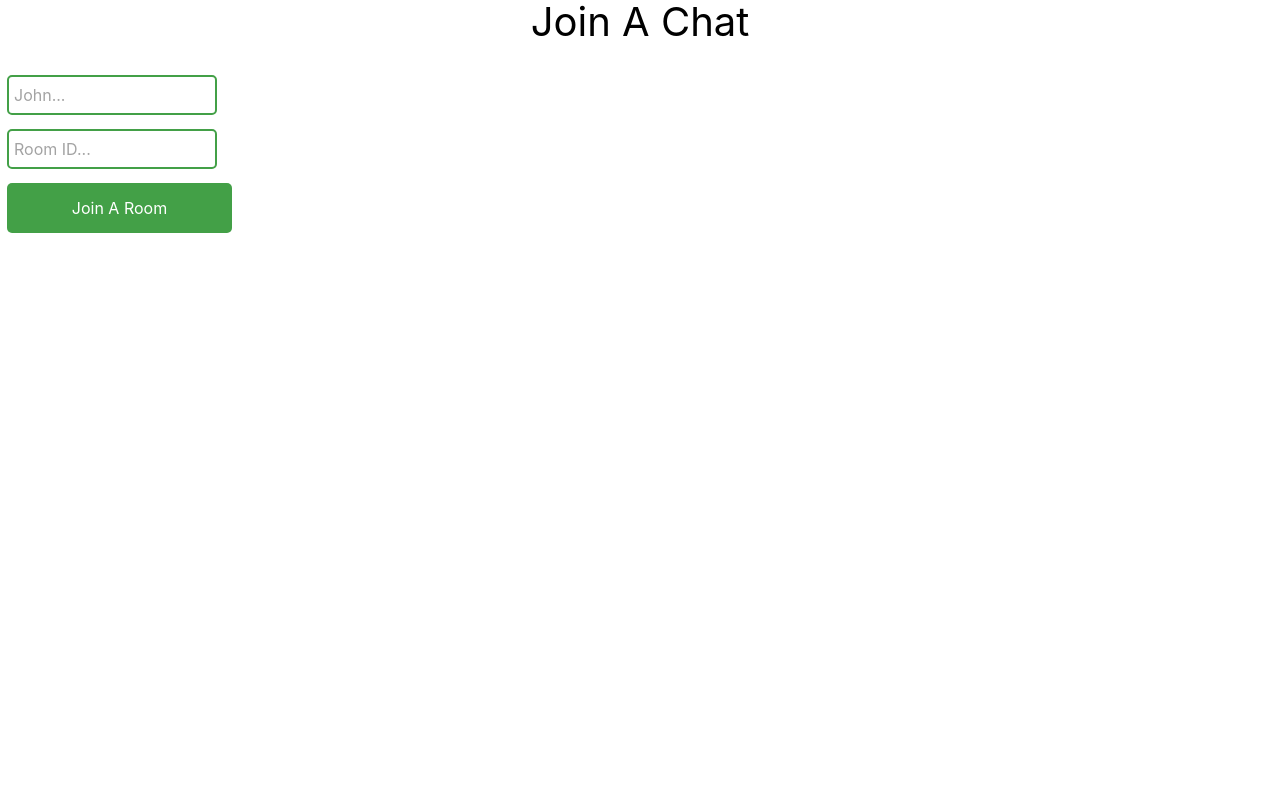
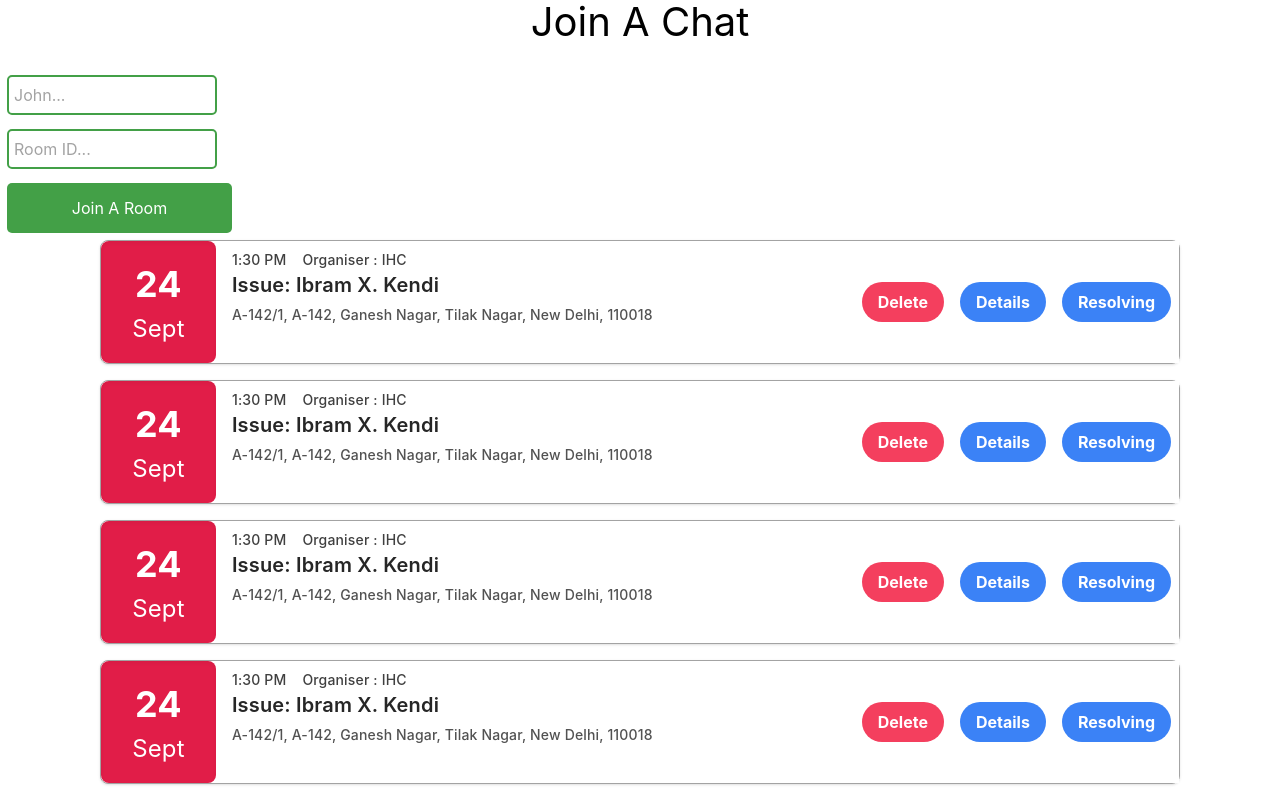
Before and after one commit to phsaurav/somadhan, a React (Create React App) app: page /login in a window 1280 px wide. Shown: the part 808-1608 px from the top of the page. Before the commit the page ends 1048 px from the top, so only its background shows below. Built offline with nearby package versions, Linux system fonts and the light colour scheme; no server answers.

Commit message:
issue cards

```diff
--- /dev/null
+++ b/public/issueLists.json
@@ -0,0 +1,31 @@
+[
+  {
+    "key_id": 0,
+    "issue_name": "Ibram X. Kendi",
+    "date": "10/20/21",
+    "time": "10:00 PM",
+    "description": "Antiracism is a transformative concept that reorients and reenergizes the conversation about racism—and, even more fundamentally, points us toward liberating new ways of thinking about ourselves and each other. At its core, racism is a powerful system that creates false hierarchies of human value; its warped logic extends beyond race, from the way we regard people of different ethnicities or skin colors to the way we treat people of different sexes, gender identities, and body types. Racism intersects with class and culture and geography and even changes the way we see and value ourselves. In How to Be an Antiracist, Kendi takes readers through a widening circle of antiracist ideas—from the most basic concepts to visionary possibilities—that will help readers see all forms of racism clearly, understand their poisonous consequences, and work to oppose them in our systems and in ourselves.\n\nKendi weaves an electrifying combination of ethics, history, law, and science with his own personal story of awakening to antiracism. This is an essential work for anyone who wants to go beyond the awareness of racism to the next step: contributing to the formation of a just and equitable society."
+  },
+  {
+    "key_id": 1,
+    "issue_name": "Ibram X. Kendi",
+    "date": "10/20/21",
+    "time": "10:00 PM",
+    "description": "Antiracism is a transformative concept that reorients and reenergizes the conversation about racism—and, even more fundamentally, points us toward liberating new ways of thinking about ourselves and each other. At its core, racism is a powerful system that creates false hierarchies of human value; its warped logic extends beyond race, from the way we regard people of different ethnicities or skin colors to the way we treat people of different sexes, gender identities, and body types. Racism intersects with class and culture and geography and even changes the way we see and value ourselves. In How to Be an Antiracist, Kendi takes readers through a widening circle of antiracist ideas—from the most basic concepts to visionary possibilities—that will help readers see all forms of racism clearly, understand their poisonous consequences, and work to oppose them in our systems and in ourselves.\n\nKendi weaves an electrifying combination of ethics, history, law, and science with his own personal story of awakening to antiracism. This is an essential work for anyone who wants to go beyond the awareness of racism to the next step: contributing to the formation of a just and equitable society."
+  },
+  {
+    "key_id": 2,
+    "issue_name": "Ibram X. Kendi",
+    "date": "10/20/21",
+    "time": "10:00 PM",
+    "description": "Antiracism is a transformative concept that reorients and reenergizes the conversation about racism—and, even more fundamentally, points us toward liberating new ways of thinking about ourselves and each other. At its core, racism is a powerful system that creates false hierarchies of human value; its warped logic extends beyond race, from the way we regard people of different ethnicities or skin colors to the way we treat people of different sexes, gender identities, and body types. Racism intersects with class and culture and geography and even changes the way we see and value ourselves. In How to Be an Antiracist, Kendi takes readers through a widening circle of antiracist ideas—from the most basic concepts to visionary possibilities—that will help readers see all forms of racism clearly, understand their poisonous consequences, and work to oppose them in our systems and in ourselves.\n\nKendi weaves an electrifying combination of ethics, history, law, and science with his own personal story of awakening to antiracism. This is an essential work for anyone who wants to go beyond the awareness of racism to the next step: contributing to the formation of a just and equitable society."
+  },
+  {
+    "key_id": 3,
+    "issue_name": "Ibram X. Kendi",
+    "date": "10/20/21",
+    "time": "10:00 PM",
+    "description": "Antiracism is a transformative concept that reorients and reenergizes the conversation about racism—and, even more fundamentally, points us toward liberating new ways of thinking about ourselves and each other. At its core, racism is a powerful system that creates false hierarchies of human value; its warped logic extends beyond race, from the way we regard people of different ethnicities or skin colors to the way we treat people of different sexes, gender identities, and body types. Racism intersects with class and culture and geography and even changes the way we see and value ourselves. In How to Be an Antiracist, Kendi takes readers through a widening circle of antiracist ideas—from the most basic concepts to visionary possibilities—that will help readers see all forms of racism clearly, understand their poisonous consequences, and work to oppose them in our systems and in ourselves.\n\nKendi weaves an electrifying combination of ethics, history, law, and science with his own personal story of awakening to antiracism. This is an essential work for anyone who wants to go beyond the awareness of racism to the next step: contributing to the formation of a just and equitable society."
+  }
+
+]
--- a/src/App.js
+++ b/src/App.js
@@ -2,6 +2,7 @@ import React from 'react';
 import { BrowserRouter as Router, Routes, Route } from 'react-router-dom';
 import './App.css';
 import Chatting from './components/Chatting/Chatting';
+import IssueCard from './components/IssueCard/IssueCard';
 import PrivateRoute from './components/PrivateRoute/PrivateRoute';
 import Home from './containers/Home/Home';
 import Login from './containers/Login/Login';
@@ -24,6 +25,7 @@ function App() {
           <Route path="/register" element={<Register />} />
         </Routes>
         <Chatting></Chatting>
+        <IssueCard></IssueCard>
       </Router>
     </div>
   );
--- a/src/components/Chatting/Chatting.js
+++ b/src/components/Chatting/Chatting.js
@@ -4,7 +4,7 @@ import Chat from './Chat';
 import './Chatting.css';
 // import Chat from './Chatting';
 
-const socket = io.connect('http://localhost:3001');
+const socket = io.connect('http://localhost:3000');
 const Chatting = () => {
   const [username, setUsername] = useState('');
   const [room, setRoom] = useState('');
--- /dev/null
+++ b/src/components/IssueCard/IssueCard.js
@@ -0,0 +1,55 @@
+import React, { useEffect, useState } from "react";
+// import issueList from '../../fakeData/issueLists.json';
+
+const IssueCard = () => {
+  const [issues, setIssues] = useState([]);
+  useEffect(() => {
+    fetch("/issueLists.json")
+      .then((res) => res.json())
+      .then((data) => setIssues(data));
+  }, []);
+  return (
+    <div className="container mx-auto">
+      {issues.map((issue, index) => (
+        <div class="lg:flex shadow rounded-lg border  border-gray-400 mb-4 mx-auto">
+          <div class="bg-red-600 rounded-lg lg:w-2/12 py-4 block h-full shadow-inner">
+            <div class="text-center tracking-wide">
+              <div class="text-white font-bold text-4xl ">24</div>
+              <div class="text-white font-normal text-2xl">Sept</div>
+            </div>
+          </div>
+          <div class="w-full  lg:w-11/12 xl:w-full px-1 bg-white py-5 lg:px-2 lg:py-2 tracking-wide">
+            <div class="flex flex-row lg:justify-start justify-center">
+              <div class="text-gray-700 font-medium text-sm text-center lg:text-left px-2">
+                <i class="far fa-clock"></i> 1:30 PM
+              </div>
+              <div class="text-gray-700 font-medium text-sm text-center lg:text-left px-2">
+                Organiser : IHC
+              </div>
+            </div>
+            <div class="font-semibold text-gray-800 text-xl text-center lg:text-left px-2">
+              Issue: {issue.issue_name}
+            </div>
+
+            <div class="text-gray-600 font-medium text-sm pt-1 text-center lg:text-left px-2">
+              A-142/1, A-142, Ganesh Nagar, Tilak Nagar, New Delhi, 110018
+            </div>
+          </div>
+          <div class="flex flex-row items-center w-full lg:w-1/3 bg-white lg:justify-end justify-evenly px-2 py-4 lg:px-0">
+            <button class="bg-red-500 hover:bg-red-700 text-white font-bold py-2 px-4 rounded-full m-2">
+              Delete
+            </button>
+            <button class="bg-blue-500 hover:bg-blue-700 text-white font-bold py-2 px-4 rounded-full m-2">
+              Details
+            </button>
+            <button class="bg-blue-500 hover:bg-blue-700 text-white font-bold py-2 px-4 rounded-full m-2">
+              Resolving
+            </button>
+          </div>
+        </div>
+      ))}
+    </div>
+  );
+};
+
+export default IssueCard;
```
Also changed, not shown: 1 other file (tests, documents, lock files or other folders).
